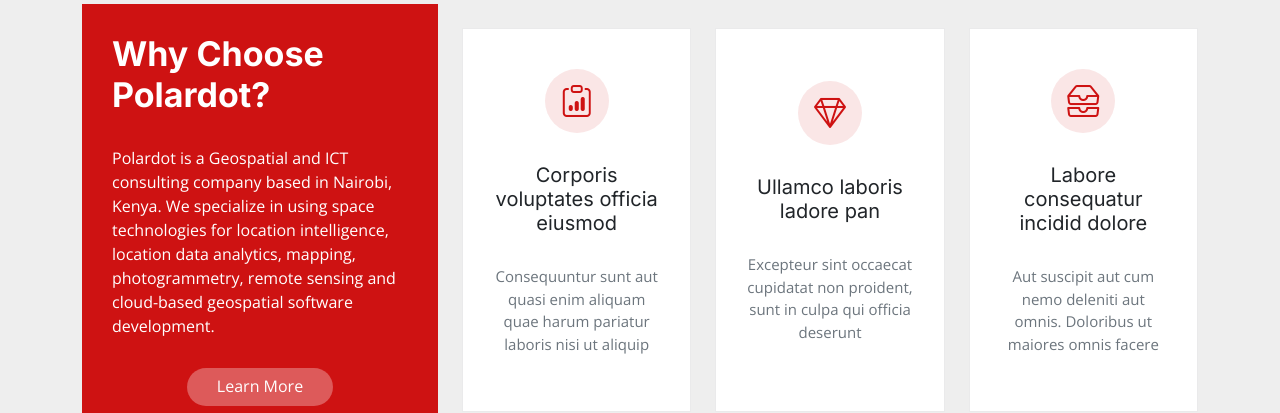
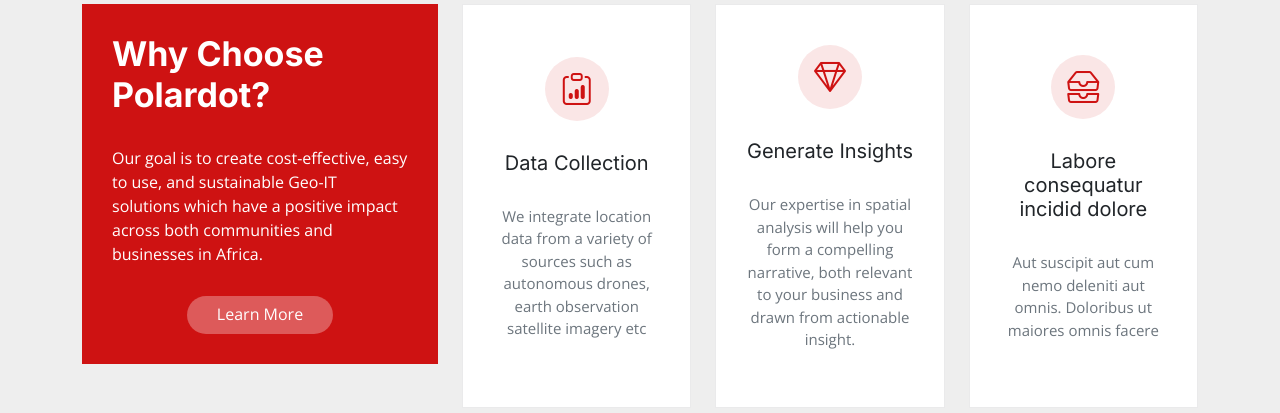
Before and after one commit to Kkahihu/Polardot-Limited, a React (Create React App) app: page / in a window 1280 px wide. Shown: the part 1540-1953 px from the top of the page. Built offline with nearby package versions, Linux system fonts and the light colour scheme; some icons are missing; a small style sheet from the web is missing.

Commit message:
Update WhyUs.jsx

```diff
--- a/src/components/Why/WhyUs.jsx
+++ b/src/components/Why/WhyUs.jsx
@@ -13,7 +13,7 @@
                             <div className="why-box">
                                 <h3>Why Choose Polardot?</h3>
                                 <p>
-                                    Polardot is a Geospatial and ICT consulting company based in Nairobi, Kenya. We specialize in using space technologies for location intelligence, location data analytics, mapping, photogrammetry, remote sensing and cloud-based geospatial software development.
+                                    Our goal is to create cost-effective, easy to use, and sustainable Geo-IT solutions which have a positive impact across both communities and businesses in Africa.
                                 </p>
                                 <div className="text-center">
                                     {/* eslint-disable-next-line jsx-a11y/anchor-is-valid */}
@@ -29,8 +29,8 @@
                                 <div className="col-xl-4" data-aos="fade-up" data-aos-delay="200">
                                     <div className="icon-box d-flex flex-column justify-content-center align-items-center">
                                         <i className="bi bi-clipboard-data"></i>
-                                        <h4>Corporis voluptates officia eiusmod</h4>
-                                        <p>Consequuntur sunt aut quasi enim aliquam quae harum pariatur laboris nisi ut aliquip</p>
+                                        <h4>Data Collection</h4>
+                                        <p>We integrate location data from a variety of sources such as autonomous drones, earth observation satellite imagery etc </p>
                                     </div>
                                 </div>
                                  {/*End Icon Box */}
@@ -38,8 +38,8 @@
                                 <div className="col-xl-4" data-aos="fade-up" data-aos-delay="300">
                                     <div className="icon-box d-flex flex-column justify-content-center align-items-center">
                                         <i className="bi bi-gem"></i>
-                                        <h4>Ullamco laboris ladore pan</h4>
-                                        <p>Excepteur sint occaecat cupidatat non proident, sunt in culpa qui officia deserunt</p>
+                                        <h4>Generate Insights</h4>
+                                        <p> Our expertise in spatial analysis will help you form a compelling narrative, both relevant to your business and drawn from actionable insight.</p>
                                     </div>
                                 </div>
                                  {/*End Icon Box */}
```
